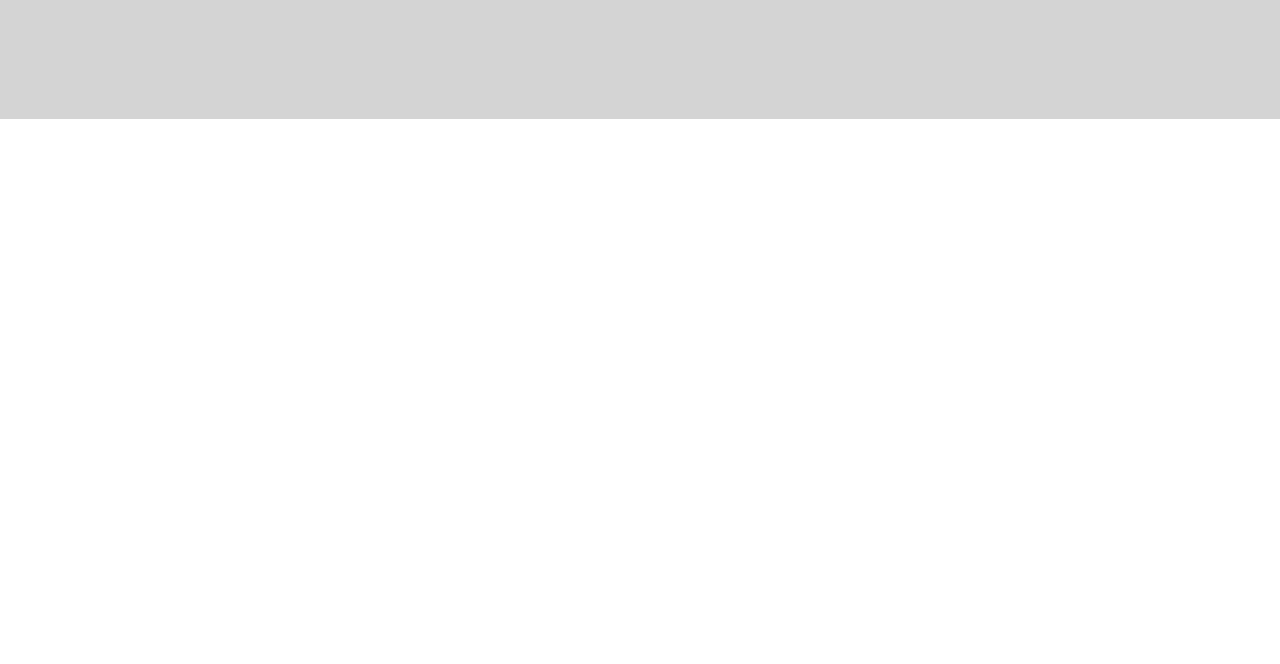
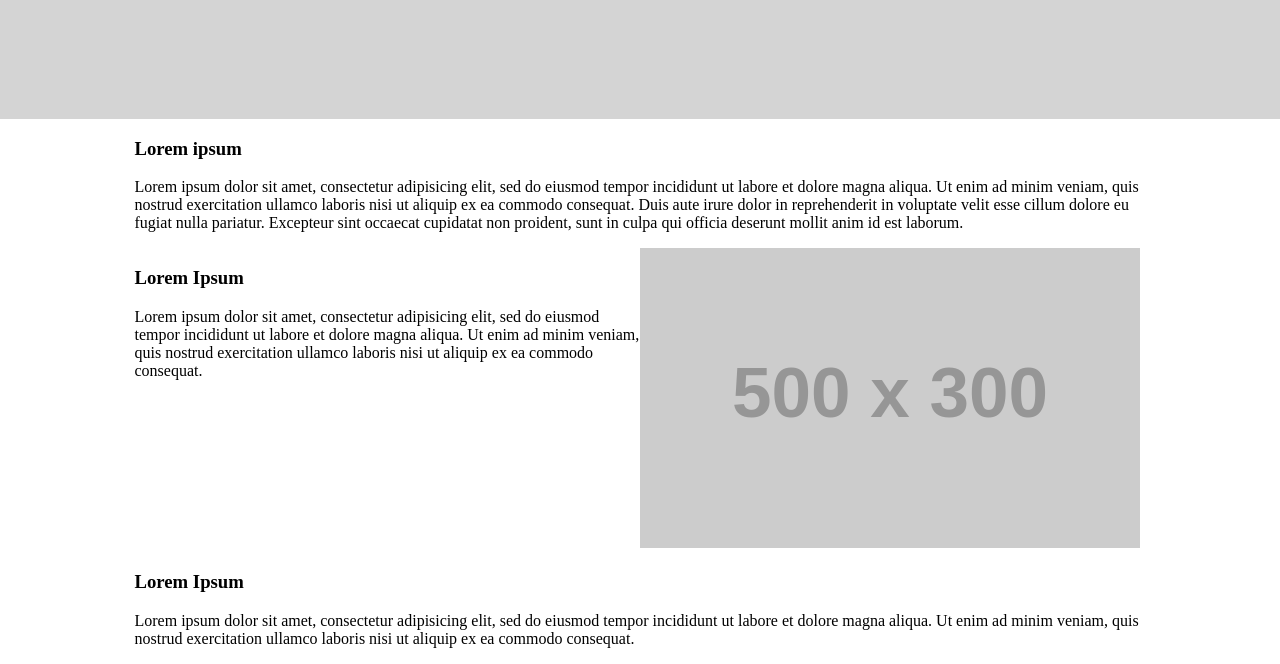
Before and after one commit to temitaiwo/flex_last, a plain HTML site: page index.html in a window 1280 px wide. Shown: the part 309-973 px from the top of the page. Before the commit the page ends 800 px from the top, so only its background shows below. Drawn offline with Linux system fonts and the light colour scheme; placeholder pictures from the web are drawn by us.

Commit message:
added columns

```diff
--- a/assets/css/main.css
+++ b/assets/css/main.css
@@ -10,6 +10,7 @@
 /*NAVBAR styling starts here*/
 	.nav--dark{
 		background: #222;
+
 	}
 
 	.nav__list, .nav__list-links{
@@ -30,6 +31,9 @@
 		padding: 15px 10px;
 	}
 /*navbar styling ends here*/
+
+
+/*banner styling begins here*/
 
 .banner{
 	background-image: url('http://via.placeholder.com/1150x350');
@@ -52,3 +56,24 @@
 	font-size: 40px;
 	font-weight: 900;
 }
+
+/*banner styling ends here*/
+
+.columns__container{
+	margin: 0 auto;
+	max-width: 1011px;
+	width: 100%;
+}
+
+.columns__row, .columns__d-flex{
+	display: flex;
+	flex-wrap: wrap;
+}
+
+.columns__column .columns__column100{
+	flex: 0 0 100%;
+}
+
+.columns__column50{
+	flex: 0 0 50%;
+}
--- a/index.html
+++ b/index.html
@@ -28,11 +28,54 @@
 			</header>
 
 			<main>
+				<!-- Banner falls in here -->
 				<section class="banner">
 					<div class="banner__container">
 						<h3 class="banner__storyline">Story Headline</h3>
+					</div>
 
-					</div>
+					<section class="columns">
+						<div class="columns__container">
+						<div class="columns__row">
+
+							<div class="columns__column"></div>
+								<div>
+									<h3>Lorem ipsum</h3>
+
+									<p>Lorem ipsum dolor sit amet, consectetur adipisicing elit, sed do eiusmod
+									tempor incididunt ut labore et dolore magna aliqua. Ut enim ad minim veniam,
+									quis nostrud exercitation ullamco laboris nisi ut aliquip ex ea commodo
+									consequat. Duis aute irure dolor in reprehenderit in voluptate velit esse
+									cillum dolore eu fugiat nulla pariatur. Excepteur sint occaecat cupidatat non
+									proident, sunt in culpa qui officia deserunt mollit anim id est laborum.</p>
+								</div>
+
+							<div class="columns__column columns__d-flex">
+								<div class="columns__column50">
+									<h3> Lorem Ipsum</h3>
+									<p>Lorem ipsum dolor sit amet, consectetur adipisicing elit, sed do eiusmod
+									tempor incididunt ut labore et dolore magna aliqua. Ut enim ad minim veniam,
+									quis nostrud exercitation ullamco laboris nisi ut aliquip ex ea commodo
+									consequat.</p>
+								</div>
+								<div class="columns__column50">
+									<!-- image goes here -->
+									<img src="http://via.placeholder.com/500x300">
+								</div>
+								<div class="columns__column100">
+									<h3> Lorem Ipsum</h3>
+									<p>Lorem ipsum dolor sit amet, consectetur adipisicing elit, sed do eiusmod
+									tempor incididunt ut labore et dolore magna aliqua. Ut enim ad minim veniam,
+									quis nostrud exercitation ullamco laboris nisi ut aliquip ex ea commodo
+									consequat.</p>
+								</div>
+							</div>
+							<div class="columns__column"></div>
+
+							</div>
+						</div>
+
+					</section>
 				</section>
 			</main>
 
```
